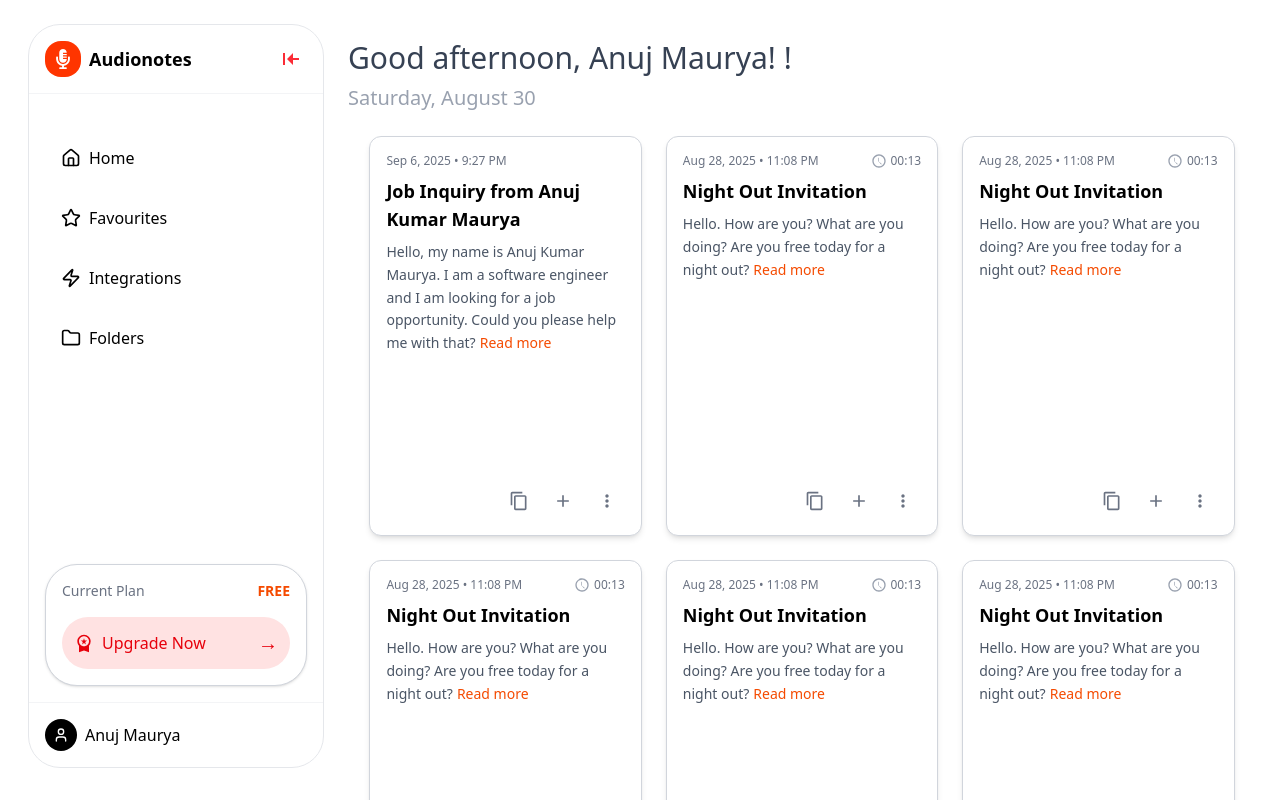
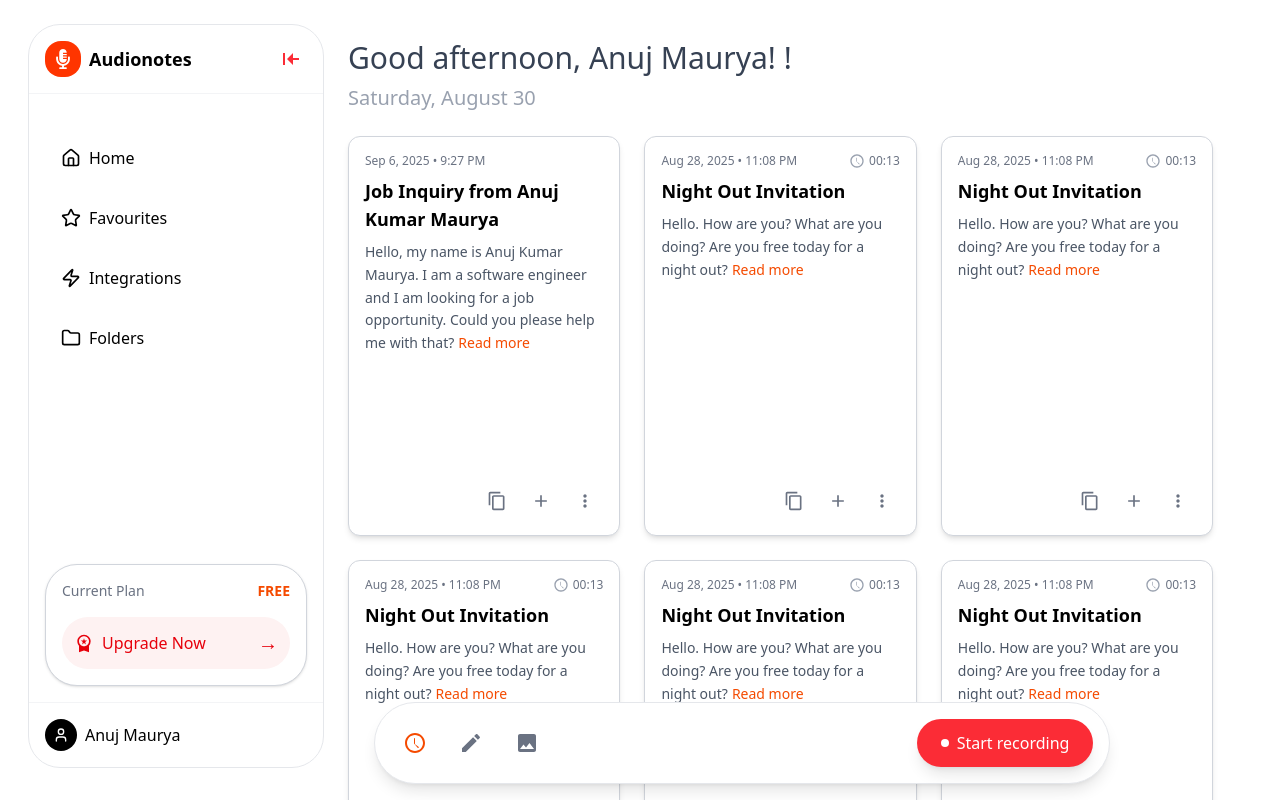
Before and after one commit to codeXanu/my-audionote-app, a Next.js app: page /homePage in a window 1280 px wide. Shown: the top 800 px of the page. Built offline with nearby package versions, Linux system fonts and the light colour scheme.

Commit message:
main home  final UI done

```diff
--- a/app/globals.css
+++ b/app/globals.css
@@ -32,3 +32,13 @@
   -ms-user-select: none;     /* IE10+ */
   user-select: none;         /* Standard */
 }
+
+
+@keyframes fadeIn {
+  from { opacity: 0; }
+  to { opacity: 1; }
+}
+
+.animate-fadeIn {
+  animation: fadeIn 0.5s ease-in-out;
+}
--- a/app/homePage/page.js
+++ b/app/homePage/page.js
@@ -1,7 +1,7 @@
 'use client'
 
 
-import { useState } from "react";
+import { useState, useEffect } from "react";
 import { Home, Star, Zap, Folder, User } from "lucide-react";
 import { BiSolidArrowFromLeft } from "react-icons/bi";
 import { BiSolidArrowToLeft } from "react-icons/bi";
@@ -91,12 +91,21 @@
   };
 
 
+  const [blink, setBlink] = useState(false);
+
+  useEffect(() => {
+    setBlink(true);
+    const timer = setTimeout(() => setBlink(false), 300);
+    return () => clearTimeout(timer);
+  }, [isOpen]);
+
+
 
   return (
-    <div className="flex text-black">
+    <div className="flex text-black ">
       {/* Sidebar */}
       <div className={`${isOpen ? "w-74" : "w-20 items-center"} h-[93vh] sticky top-6 border border-gray-200 rounded-4xl bg-white ml-7 mt-6 mb-6 flex flex-col transition-all duration-300`} >
-                <div className={`${isOpen ? "flex-row" : " flex-col"} flex items-center justify-between p-4 border-b border-gray-100 gap-4` }>
+        <div className={`${isOpen ? "flex-row" : " flex-col"} flex items-center justify-between p-4 border-b border-gray-100 gap-4`}>
           <div className="flex items-center space-x-2">
             <div className="p-2 bg-[#FF3500] rounded-2xl flex items-center justify-center">
               <FaMicrophoneAlt className="h-5 w-5 text-white" />
@@ -107,7 +116,7 @@
             onClick={() => setIsOpen(!isOpen)}
             className=" text-red-500"
           >
-                        {isOpen ? <BiSolidArrowToLeft className="h-6 w-8" /> : <BiSolidArrowFromLeft className="h-6 w-8" /> }
+            {isOpen ? <BiSolidArrowToLeft className="h-6 w-8" /> : <BiSolidArrowFromLeft className="h-6 w-8" />}
           </button>
         </div>
 
@@ -132,20 +141,24 @@
           />
         </nav>
 
-                <div className={ `${isOpen ? "bg-white" : " bg-red-50"} p-4 rounded-4xl border border-gray-300 shadow-sm font-sans m-4`} >
+        <div className={`${isOpen ? "bg-white" : " bg-red-50"} p-4 rounded-4xl border border-gray-300 shadow-sm font-sans m-4 `} >
           {isOpen ?
             <>
+              <div className="animate-fadeIn" >
+
+
                 <div class="flex items-center justify-between text-sm mb-4">
                   <span class="text-gray-500">Current Plan</span>
                   <span class="text-orange-600 font-bold">FREE</span>
                 </div>
-                        <a href="#" class="flex items-center justify-between p-3 rounded-4xl bg-red-100 text-red-600 font-medium transition-colors hover:bg-red-200">
+                <a href="#" class="flex items-center justify-between p-3 rounded-4xl bg-red-50 text-red-600 font-medium transition-colors hover:bg-red-200">
                   <div class="flex items-center">
                     <span class="text-xl mr-2"><MdWorkspacePremium /></span>
                     <span>Upgrade Now</span>
                   </div>
                   <span class="text-xl">&rarr;</span>
                 </a>
+              </div>
             </>
             :
             <MdWorkspacePremium className=" text-red-500 h-6 w-6" />
@@ -161,14 +174,17 @@
       </div>
 
       {/* Main Content */}
-        <div className="flex-1  p-6 overflow-y-auto relative">
+      <div className="flex-1">
+
+
+        <div className="p-6  relative">
           <div className="mt-4 ">
             <h1 className="text-3xl font-medium text-gray-700 mb-2">{greeting} !</h1>
             <p className="text-xl text-gray-400 font-medium mb-6">{formattedDate}</p>
           </div>
 
 
-            <div className="flex flex-wrap justify-center gap-6">
+          <div className="flex flex-wrap gap-6">
             {cardsData.map((card) => (
               <div
                 key={card.id}
@@ -178,7 +194,7 @@
                   <span>{card.date}</span>
                   {card.type === 'Audio' && (
                     <span className="flex items-center ml-2">
-                        <svg xmlns="http://www.w3.org/2000/svg" className="w-4 h-4 mr-1 text-gray-400" viewBox="0 0 24 24" fill="currentColor"><path d="M12 2C6.48 2 2 6.48 2 12s4.48 10 10 10 10-4.48 10-10S17.52 2 12 2zm0 18c-4.41 0-8-3.59-8-8s3.59-8 8-8 8 3.59 8 8-3.59 8-8 8zm-1-12.5V7.5c0-.28.22-.5.5-.5s.5.22.5.5v5.79l3.5 2.58c.27.2.36.57.2.88-.16.31-.53.42-.88.2L11 12.5z"/></svg>
+                      <svg xmlns="http://www.w3.org/2000/svg" className="w-4 h-4 mr-1 text-gray-400" viewBox="0 0 24 24" fill="currentColor"><path d="M12 2C6.48 2 2 6.48 2 12s4.48 10 10 10 10-4.48 10-10S17.52 2 12 2zm0 18c-4.41 0-8-3.59-8-8s3.59-8 8-8 8 3.59 8 8-3.59 8-8 8zm-1-12.5V7.5c0-.28.22-.5.5-.5s.5.22.5.5v5.79l3.5 2.58c.27.2.36.57.2.88-.16.31-.53.42-.88.2L11 12.5z" /></svg>
                       {card.duration}
                     </span>
                   )}
@@ -190,26 +206,28 @@
                 </p>
                 <div className="mt-4 flex justify-end items-center space-x-2">
                   <button className="p-2 rounded-full hover:bg-gray-100 text-gray-500">
-                        <svg xmlns="http://www.w3.org/2000/svg" className="w-5 h-5" viewBox="0 0 24 24" fill="currentColor"><path d="M16 1H4c-1.1 0-2 .9-2 2v14h2V3h12V1zm3 4H8c-1.1 0-2 .9-2 2v14c0 1.1.9 2 2 2h11c1.1 0 2-.9 2-2V7c0-1.1-.9-2-2-2zm0 16H8V7h11v14z"/></svg>
+                    <svg xmlns="http://www.w3.org/2000/svg" className="w-5 h-5" viewBox="0 0 24 24" fill="currentColor"><path d="M16 1H4c-1.1 0-2 .9-2 2v14h2V3h12V1zm3 4H8c-1.1 0-2 .9-2 2v14c0 1.1.9 2 2 2h11c1.1 0 2-.9 2-2V7c0-1.1-.9-2-2-2zm0 16H8V7h11v14z" /></svg>
                   </button>
                   <button className="p-2 rounded-full hover:bg-gray-100 text-gray-500">
-                        <svg xmlns="http://www.w3.org/2000/svg" className="w-5 h-5" viewBox="0 0 24 24" fill="currentColor"><path d="M19 13h-6v6h-2v-6H5v-2h6V5h2v6h6v2z"/></svg>
+                    <svg xmlns="http://www.w3.org/2000/svg" className="w-5 h-5" viewBox="0 0 24 24" fill="currentColor"><path d="M19 13h-6v6h-2v-6H5v-2h6V5h2v6h6v2z" /></svg>
                   </button>
                   <button className="p-2 rounded-full hover:bg-gray-100 text-gray-500">
-                        <svg xmlns="http://www.w3.org/2000/svg" className="w-5 h-5" viewBox="0 0 24 24" fill="currentColor"><path d="M12 8c1.1 0 2-.9 2-2s-.9-2-2-2-2 .9-2 2 .9 2 2 2zm0 2c-1.1 0-2 .9-2 2s.9 2 2 2 2-.9 2-2-.9-2-2-2zm0 6c-1.1 0-2 .9-2 2s.9 2 2 2 2-.9 2-2-.9-2-2-2z"/></svg>
+                    <svg xmlns="http://www.w3.org/2000/svg" className="w-5 h-5" viewBox="0 0 24 24" fill="currentColor"><path d="M12 8c1.1 0 2-.9 2-2s-.9-2-2-2-2 .9-2 2 .9 2 2 2zm0 2c-1.1 0-2 .9-2 2s.9 2 2 2 2-.9 2-2-.9-2-2-2zm0 6c-1.1 0-2 .9-2 2s.9 2 2 2 2-.9 2-2-.9-2-2-2z" /></svg>
                   </button>
                 </div>
               </div>
             ))}
           </div>
 
-                {/* Input box */}
-                    {/* <InputBox />
-            <div className="fixed bottom-0 flex justify-center  w-full bg-amber-200 " >
-                <div className="w-full max-w-2xl px-4 bg-amber-700">
+          <div className={`fixed bottom-0  ${isOpen ? "left-[16%]" : " left-0 "} right-0 flex justify-center transition-all duration-300 z-50`}>
+            <InputBox />
+
           </div>
 
-            </div> */}
+
+        </div>
+
+
       </div>
 
     </div>
@@ -225,37 +243,37 @@
   );
 }
 
-// const InputBox = () => {
-//   return (
-// <div className="fixed bottom-0 left-0 right-0 flex justify-center z-50">
-//   <div className="w-full max-w-3xl px-4">
-//     <div className="p-4 bg-white rounded-4xl shadow-lg border border-gray-200 mb-4">
-//       <div className="flex items-center justify-between">
-//         {/* Left-side icons */}
-//         <div className="flex space-x-2">
-//           <button className="p-3 rounded-full hover:bg-gray-100 text-orange-600">
-//             {/* clock */}
-//             <svg xmlns="http://www.w3.org/2000/svg" className="w-6 h-6" viewBox="0 0 24 24" fill="currentColor"><path d="M12 2C6.48 2 2 6.48 2 12s4.48 10 10 10 10-4.48 10-10S17.52 2 12 2zm0 18c-4.41 0-8-3.59-8-8s3.59-8 8-8 8 3.59 8 8-3.59 8-8 8zm-1-12.5V7.5c0-.28.22-.5.5-.5s.5.22.5.5v5.79l3.5 2.58c.27.2.36.57.2.88-.16.31-.53.42-.88.2L11 12.5z"/></svg>
-//           </button>
-//           <button className="p-3 rounded-full hover:bg-gray-100 text-gray-500">
-//             {/* pencil */}
-//             <svg xmlns="http://www.w3.org/2000/svg" className="w-6 h-6" viewBox="0 0 24 24" fill="currentColor"><path d="M3 17.25V21h3.75L17.81 9.94l-3.75-3.75L3 17.25zM20.71 7.04c.39-.39.39-1.02 0-1.41l-2.34-2.34c-.39-.39-1.02-.39-1.41 0l-1.83 1.83 3.75 3.75 1.83-1.83z"/></svg>
-//           </button>
-//           <button className="p-3 rounded-full hover:bg-gray-100 text-gray-500">
-//             {/* photo */}
-//             <svg xmlns="http://www.w3.org/2000/svg" className="w-6 h-6" viewBox="0 0 24 24" fill="currentColor"><path d="M21 19V5c0-1.1-.9-2-2-2H5c-1.1 0-2 .9-2 2v14c0 1.1.9 2 2 2h14c1.1 0 2-.9 2-2zM8.5 13.5l2.5 3.01L14.5 12l4.5 6H5l3.5-4.5z"/></svg>
-//           </button>
-//         </div>
+const InputBox = () => {
+  return (
+    <div className="w-full flex justify-center z-50">
+      <div className="w-full max-w-3xl px-4">
+        <div className="p-4 bg-white rounded-full shadow-lg border border-gray-200 mb-4">
+          <div className="flex items-center justify-between">
+            {/* Left-side icons */}
+            <div className="flex space-x-2">
+              <button className="p-3 rounded-full hover:bg-gray-100 text-orange-600">
+                {/* clock */}
+                <svg xmlns="http://www.w3.org/2000/svg" className="w-6 h-6" viewBox="0 0 24 24" fill="currentColor"><path d="M12 2C6.48 2 2 6.48 2 12s4.48 10 10 10 10-4.48 10-10S17.52 2 12 2zm0 18c-4.41 0-8-3.59-8-8s3.59-8 8-8 8 3.59 8 8-3.59 8-8 8zm-1-12.5V7.5c0-.28.22-.5.5-.5s.5.22.5.5v5.79l3.5 2.58c.27.2.36.57.2.88-.16.31-.53.42-.88.2L11 12.5z" /></svg>
+              </button>
+              <button className="p-3 rounded-full hover:bg-gray-100 text-gray-500">
+                {/* pencil */}
+                <svg xmlns="http://www.w3.org/2000/svg" className="w-6 h-6" viewBox="0 0 24 24" fill="currentColor"><path d="M3 17.25V21h3.75L17.81 9.94l-3.75-3.75L3 17.25zM20.71 7.04c.39-.39.39-1.02 0-1.41l-2.34-2.34c-.39-.39-1.02-.39-1.41 0l-1.83 1.83 3.75 3.75 1.83-1.83z" /></svg>
+              </button>
+              <button className="p-3 rounded-full hover:bg-gray-100 text-gray-500">
+                {/* photo */}
+                <svg xmlns="http://www.w3.org/2000/svg" className="w-6 h-6" viewBox="0 0 24 24" fill="currentColor"><path d="M21 19V5c0-1.1-.9-2-2-2H5c-1.1 0-2 .9-2 2v14c0 1.1.9 2 2 2h14c1.1 0 2-.9 2-2zM8.5 13.5l2.5 3.01L14.5 12l4.5 6H5l3.5-4.5z" /></svg>
+              </button>
+            </div>
 
-//         {/* Right-side button */}
-//         <button className="p-3 px-6 rounded-full bg-red-500 text-white flex items-center font-medium shadow-lg hover:bg-red-600 transition-colors">
-//           <span className="w-2 h-2 rounded-full bg-white mr-2"></span>
-//           Start recording
-//         </button>
-//       </div>
-//     </div>
-//   </div>
-// </div>
+            {/* Right-side button */}
+            <button className="p-3 px-6 rounded-full bg-red-500 text-white flex items-center font-medium shadow-lg hover:bg-red-600 transition-colors">
+              <span className="w-2 h-2 rounded-full bg-white mr-2"></span>
+              Start recording
+            </button>
+          </div>
+        </div>
+      </div>
+    </div>
 
-//   );
-// };
+  );
+};
```
Lines whose indentation alone changed are shown as unchanged.
